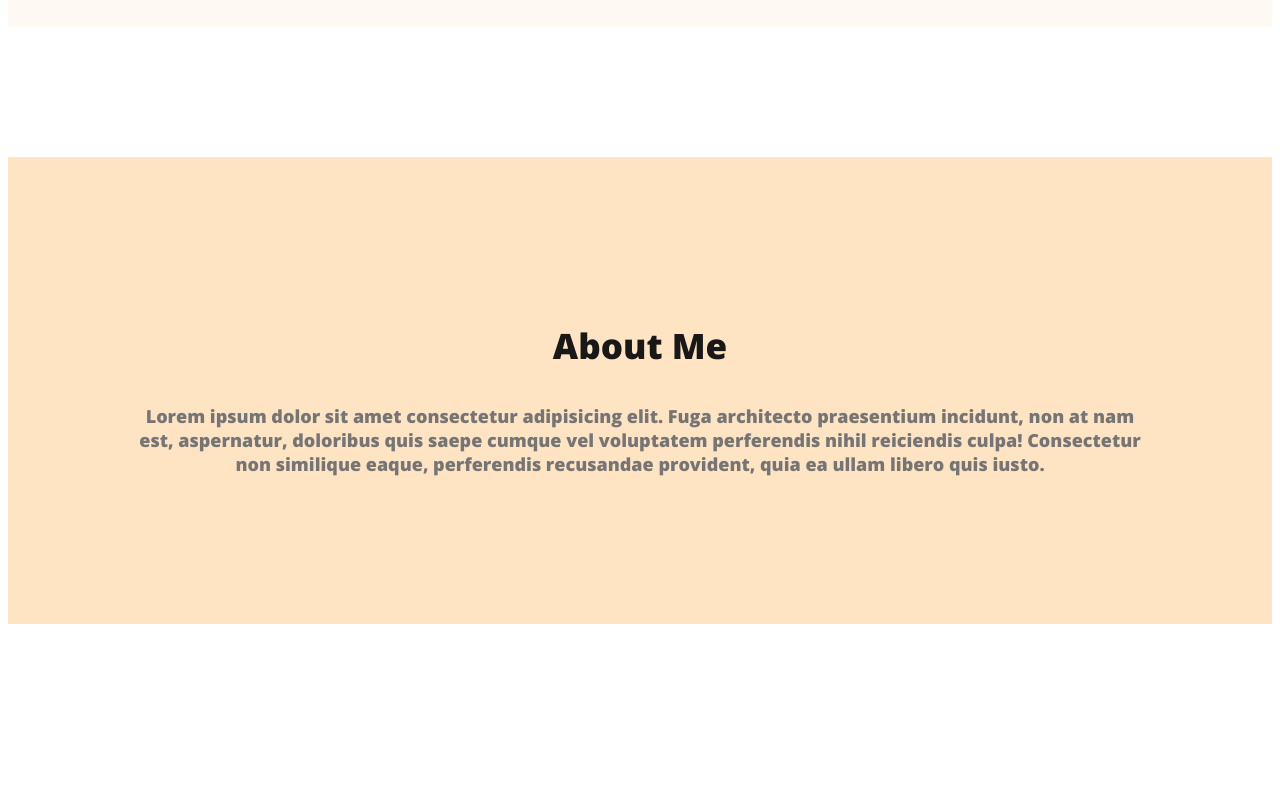
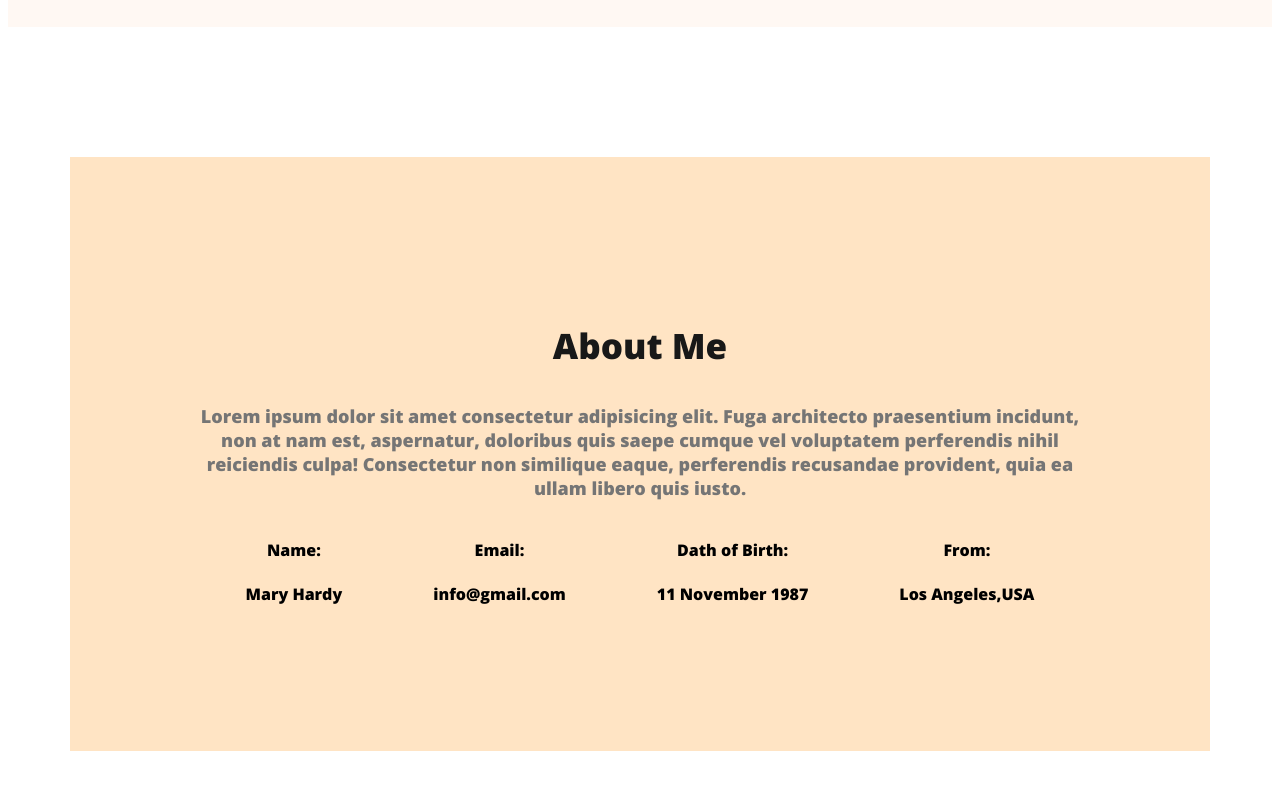
Before and after one commit to Sadia-Islam-Shafina/module5, a plain HTML site: page index.html in a window 1280 px wide. Shown: the part 552-1342 px from the top of the page. Before the commit the page ends 1306 px from the top, so only its background shows below. Drawn offline with nearby package versions, Linux system fonts and the light colour scheme.

Commit message:
about-info-container class of main tag

```diff
--- a/index.html
+++ b/index.html
@@ -50,6 +50,28 @@
               similique eaque, perferendis recusandae provident,
                quia ea ullam libero quis iusto.
         </p>
+        <div class="about-info-container">
+          <!--  .about-info*4>H4 .info-title+p.info-description -->
+          <div class="about-info">
+            <H4 class="about-title"> Name:</H4>
+            <p class="about-description">Mary Hardy</p>
+        </div>
+
+          <div class="about-info">
+            <H4 class="about-title">Email:</H4>
+            <p class="about-description">info@gmail.com</p>
+        </div>
+
+          <div class="about-info">
+            <H4 class="about-title">Dath of Birth:</H4>
+            <p class="about-description">11 November 1987</p>
+        </div>
+
+          <div class="about-info">
+            <H4 class="about-title">From:</H4>
+            <p class="about-description">Los Angeles,USA</p>
+        </div>
+        </div>
       </section>
     </main>
     <footer>
--- a/styles/portfolio.css
+++ b/styles/portfolio.css
@@ -90,6 +90,10 @@ nav a {
 
 
 /* main section cssss worl  */
+main{
+    max-width: 1140px;
+    margin: 0 auto;  /*   about ar information ta moddeh ante   */
+}
 
 .about{
     padding: 130px;
@@ -110,3 +114,12 @@ nav a {
     text-align:center;
     font-size:18px;
 }
+
+/*   About-info- container  css design */
+.about-info-container{
+    display:flex;
+    justify-content:space-around;
+}
+.about-info{
+    text-align: center;
+}
```
